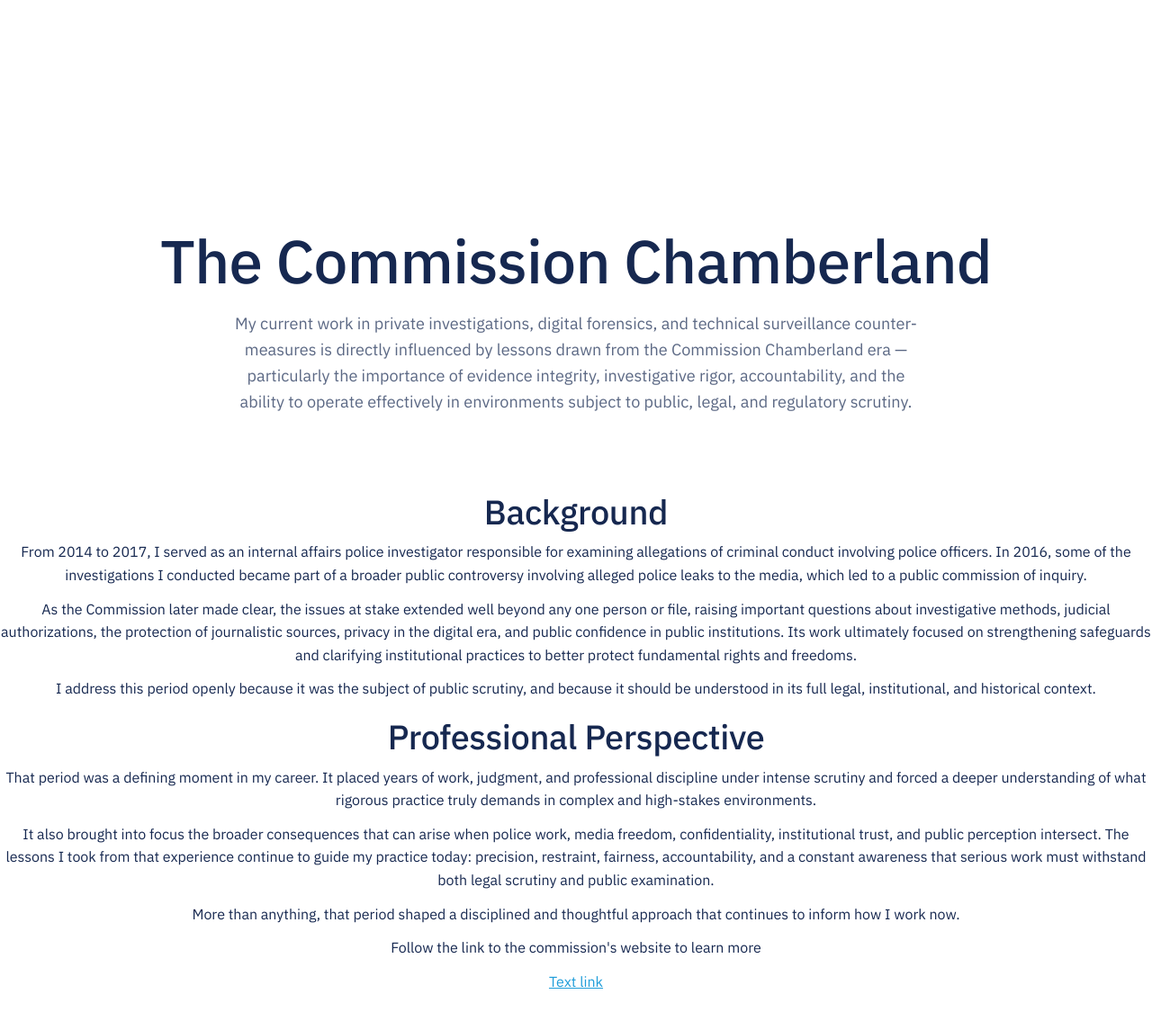
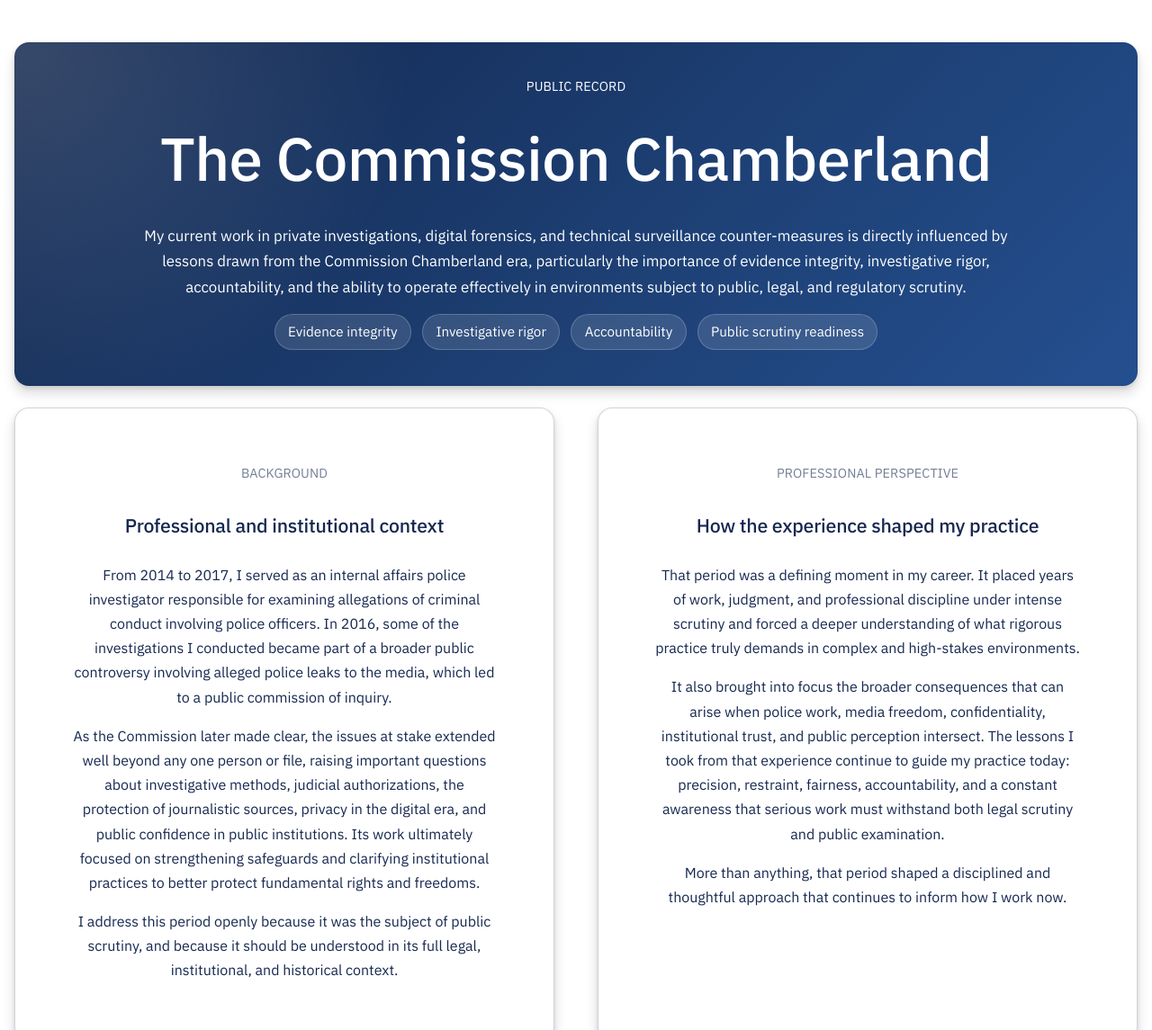
Before and after one commit to Frost-81/invisiblequantam, a website: page resources-media.html in a window 1280 px wide. Shown: the part 960-2105 px from the top of the page at 90% size. Drawn offline with nearby package versions, Linux system fonts and the light colour scheme; a script that the page names is missing.

Commit message:
Update translations and enhance media page layout with new styles and content

```diff
--- a/js/translations.js
+++ b/js/translations.js
@@ -164,7 +164,7 @@ window.TRANSLATIONS = {
     'protect.contact.option4': 'Legal or HR investigation support',
     'protect.contact.option5': 'Unauthorized monitoring concerns',
     'protect.contact.option6': 'Need for independent findings',
-    'protect.contact.location': 'We can meet at your office',
+    'protect.contact.location': 'We can meet at your office in Gatineau, Montreal, or Québec. For a specific area, please contact us to see if we can accommodate you.',
     'protect.contact.cta': 'Get started',
 
     /* ── 404 / 401 ───────────────────────────────────────────── */
@@ -337,7 +337,7 @@ window.TRANSLATIONS = {
     'protect.contact.option4': 'Soutien aux enquêtes légales ou RH',
     'protect.contact.option5': 'Préoccupations liées à une surveillance non autorisée',
     'protect.contact.option6': 'Besoin de conclusions indépendantes',
-    'protect.contact.location': 'Nous pouvons nous rencontrer à votre bureau',
+    'protect.contact.location': 'Nous pouvons nous rencontrer à votre bureau à Gatineau, Montréal ou Québec. Pour une région spécifique, veuillez nous contacter pour voir si nous pouvons vous accommoder.',
     'protect.contact.cta': 'Commencer',
 
     /* ── 404 / 401 ───────────────────────────────────────────── */
--- a/resources-media.html
+++ b/resources-media.html
@@ -83,6 +83,104 @@
   gtag('js', new Date());
   gtag('config', 'G-BTMR2ZXTWL');
 </script>
+  <style>
+    .media-page-header {
+      padding-bottom: 1.5rem;
+    }
+
+    .media-commission-section {
+      padding-top: 1.5rem;
+    }
+
+    .media-commission-stack {
+      display: flex;
+      flex-direction: column;
+      gap: 1.5rem;
+    }
+
+    .media-commission-hero {
+      background:
+        radial-gradient(circle at top left, rgba(255, 255, 255, .16), transparent 34%),
+        linear-gradient(135deg, #11264d 0%, #1d3f73 55%, #244f8f 100%);
+      color: #fff;
+    }
+
+    .media-commission-hero_body,
+    .media-commission-card_body {
+      display: flex;
+      flex-direction: column;
+      gap: 1rem;
+    }
+
+    .media-commission-hero_body {
+      padding-top: 2.5rem;
+      padding-bottom: 2.5rem;
+      align-items: center;
+      text-align: center;
+    }
+
+    .media-commission-hero .eyebrow,
+    .media-commission-hero .heading_primary,
+    .media-commission-hero .media-commission-lead {
+      color: #fff;
+    }
+
+    .media-commission-lead,
+    .media-commission-card_body p,
+    .media-commission-cta_copy p {
+      margin: 0;
+      line-height: 1.7;
+    }
+
+    .media-commission-lead {
+      max-width: 60rem;
+      color: rgba(255, 255, 255, .88);
+      font-size: 1.05rem;
+      text-align: center;
+    }
+
+    .media-commission-pill_row {
+      display: flex;
+      flex-wrap: wrap;
+      gap: .75rem;
+      justify-content: center;
+    }
+
+    .media-commission-pill {
+      border: 1px solid rgba(255, 255, 255, .2);
+      border-radius: 999px;
+      background-color: rgba(255, 255, 255, .12);
+      padding: .55rem .9rem;
+      font-size: .95rem;
+      line-height: 1.3;
+      text-align: center;
+    }
+
+    .media-commission-grid {
+      align-items: stretch;
+    }
+
+    .media-commission-cta_body {
+      display: flex;
+      justify-content: space-between;
+      align-items: center;
+      gap: 1.25rem;
+    }
+
+    .media-commission-cta_copy {
+      display: flex;
+      flex-direction: column;
+      gap: .5rem;
+      max-width: 42rem;
+    }
+
+    @media screen and (max-width: 767px) {
+      .media-commission-cta_body {
+        flex-direction: column;
+        align-items: flex-start;
+      }
+    }
+  </style>
   <!--  Cloudflare Turnstile  -->
   <script src="https://challenges.cloudflare.com/turnstile/v0/api.js" async="" defer=""></script>
 </head>
@@ -184,7 +282,7 @@
       </div>
     </div>
   </div>
-  <header class="section">
+  <header class="section media-page-header">
     <div class="container">
       <div class="w-layout-grid grid_2-col tablet-1-col-1-2-3-4-5-6-7-8-9-10-11-12-13-14-15-16-17-18-19-20-21-22-23-24-25-26-27-28-29 gap-large">
         <div id="w-node-f72bdf1b-2a20-a537-5674-43dd09b0cc39-e326e92c" class="grid-item-manual w-node-df0154db-1bb9-649a-afaa-798bdd824b37-b108a0b7">
@@ -202,28 +300,51 @@
       <div id="w-node-ab54bf4f-2c8c-bea7-2a36-de2df19559d8-e326e92c" class="content-block margin-top_medium w-node-df0154db-1bb9-649a-afaa-798bdd824b7b-b108a0b7"></div>
     </div>
   </header>
-  <section class="section">
-    <div class="container">
-      <div id="w-node-_26662f2a-cc19-404e-855b-0702bb517b39-bb517b35" class="header is-align-center w-node-_7f819805-37a9-ad85-49a6-80b9d5a71d9b-b108a0b7">
+  <section class="section media-commission-section">
+    <div class="container media-commission-stack">
+      <div class="card is-accent-primary media-commission-hero">
+        <div class="card_body padding_large media-commission-hero_body">
+          <div class="eyebrow">Public Record</div>
           <h2 class="heading_primary">The Commission Chamberland</h2>
-        <div class="subheading w-richtext">
-          <p>My current work in private investigations, digital forensics, and technical surveillance counter-measures is directly influenced by lessons drawn from the Commission Chamberland era — particularly the importance of evidence integrity, investigative rigor, accountability, and the ability to operate effectively in environments subject to public, legal, and regulatory scrutiny.</p>
+          <p class="media-commission-lead">My current work in private investigations, digital forensics, and technical surveillance counter-measures is directly influenced by lessons drawn from the Commission Chamberland era, particularly the importance of evidence integrity, investigative rigor, accountability, and the ability to operate effectively in environments subject to public, legal, and regulatory scrutiny.</p>
+          <div class="media-commission-pill_row">
+            <div class="media-commission-pill">Evidence integrity</div>
+            <div class="media-commission-pill">Investigative rigor</div>
+            <div class="media-commission-pill">Accountability</div>
+            <div class="media-commission-pill">Public scrutiny readiness</div>
           </div>
         </div>
       </div>
-    <div class="rich-text-block-2 w-richtext">
-      <h2 class="heading-2">Background</h2>
+      <div class="w-layout-grid grid_2-col tablet-1-col gap-medium media-commission-grid">
+        <div class="card on-secondary">
+          <div class="card_body padding_large media-commission-card_body">
+            <div class="eyebrow">Background</div>
+            <h3 class="heading_small">Professional and institutional context</h3>
             <p>From 2014 to 2017, I served as an internal affairs police investigator responsible for examining allegations of criminal conduct involving police officers. In 2016, some of the investigations I conducted became part of a broader public controversy involving alleged police leaks to the media, which led to a public commission of inquiry.</p>
             <p>As the Commission later made clear, the issues at stake extended well beyond any one person or file, raising important questions about investigative methods, judicial authorizations, the protection of journalistic sources, privacy in the digital era, and public confidence in public institutions. Its work ultimately focused on strengthening safeguards and clarifying institutional practices to better protect fundamental rights and freedoms.</p>
             <p>I address this period openly because it was the subject of public scrutiny, and because it should be understood in its full legal, institutional, and historical context.</p>
-      <h2>Professional Perspective</h2>
+          </div>
+        </div>
+        <div class="card on-secondary">
+          <div class="card_body padding_large media-commission-card_body">
+            <div class="eyebrow">Professional Perspective</div>
+            <h3 class="heading_small">How the experience shaped my practice</h3>
             <p>That period was a defining moment in my career. It placed years of work, judgment, and professional discipline under intense scrutiny and forced a deeper understanding of what rigorous practice truly demands in complex and high-stakes environments.</p>
             <p>It also brought into focus the broader consequences that can arise when police work, media freedom, confidentiality, institutional trust, and public perception intersect. The lessons I took from that experience continue to guide my practice today: precision, restraint, fairness, accountability, and a constant awareness that serious work must withstand both legal scrutiny and public examination.</p>
             <p>More than anything, that period shaped a disciplined and thoughtful approach that continues to inform how I work now.</p>
-      <p>Follow the link to the commission&#x27;s website to learn more</p>
-      <p>
-        <a href="https://www.bibliotheque.assnat.qc.ca/guides/fr/commissions-d-enquete-au-quebec-depuis-1867/7735-commission-chamberland-2017?ref=677" target="_blank" rel="noopener noreferrer">Text link</a>
-      </p>
+          </div>
+        </div>
+      </div>
+      <div class="card on-secondary media-commission-cta">
+        <div class="card_body padding_large media-commission-cta_body">
+          <div class="media-commission-cta_copy">
+            <div class="eyebrow">Official Reference</div>
+            <h3 class="heading_small">Follow the commission&#x27;s website to learn more</h3>
+            <p class="text-color_muted">Review the public reference page for additional institutional and historical context related to the Commission Chamberland.</p>
+          </div>
+          <a href="https://www.bibliotheque.assnat.qc.ca/guides/fr/commissions-d-enquete-au-quebec-depuis-1867/7735-commission-chamberland-2017?ref=677" target="_blank" rel="noopener noreferrer" class="button">Commission Chamberland</a>
+        </div>
+      </div>
     </div>
   </section>
   <section>
```
Lines whose indentation alone changed are shown as unchanged.
